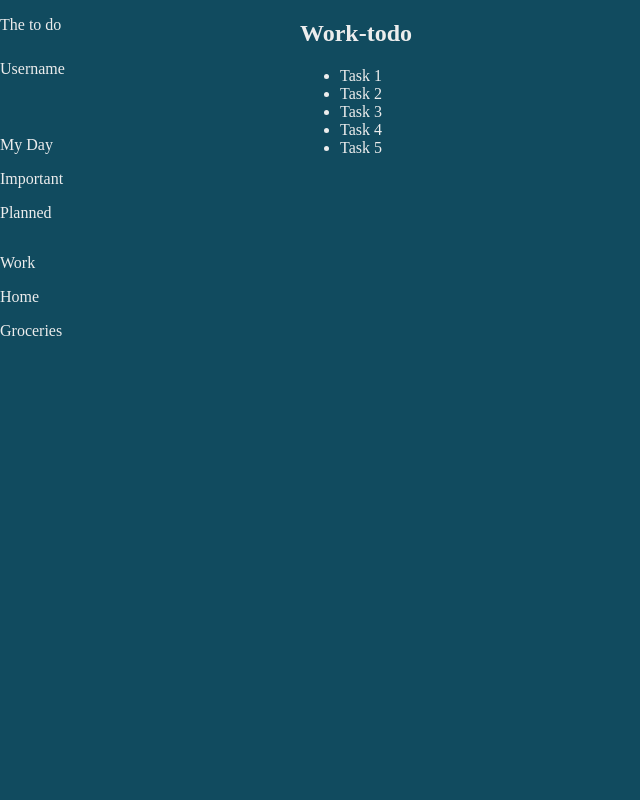
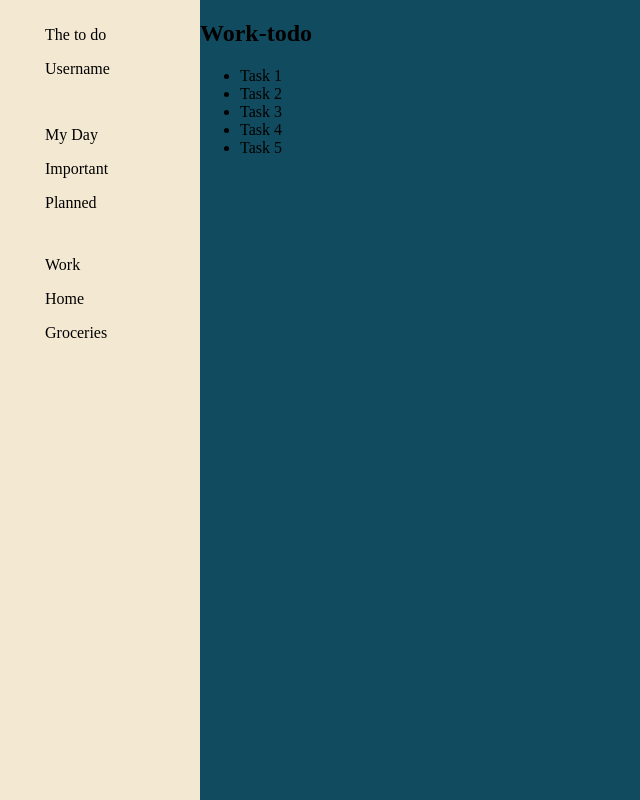
Before and after one commit to Gamborg0101/todo, a website built with webpack: page src/template.html in a window 1280 px wide. Shown: the whole page, without its empty margins (0-640 px from the left). Built offline with nearby package versions, Linux system fonts and the light colour scheme.

Commit message:
Css left bar is almost done. Need to import icons

```diff
--- a/src/style.css
+++ b/src/style.css
@@ -5,6 +5,9 @@ body {
   color: var(--textColor);
   font-size: 16px;
   font-family: "Times New Roman", Times, serif;
+  min-block-size: 100vh;
+  min-block-size: 100dvh;
+  display: grid;
 }
 
 :root {
@@ -13,20 +16,42 @@ body {
   --accent1: #1a936f;
   --accent2: #88d498;
   --accent3: #c6dabf;
-  --textColor: #ededed;
+  --textColor: #000000;
 }
 
 #section-container {
   display: grid;
-  grid-template-columns: 300px 1fr;
+  grid-template-columns: 200px 1fr;
+  height: 100%;
 }
 
 #left-section {
+  background-color: var(--light-background-color);
   display: grid;
   grid-column: 1/2;
-  grid-template-rows: repeat(2, 60px) 1fr 1fr;
+  grid-template-rows: repeat(2, minmax(30px, 50px)) repeat(
+      2,
+      minmax(75px, 130px)
+    );
+  grid-template-columns: 35px 1fr 35px;
+  padding: 10px;
+  grid-template-areas:
+    "symbol1 app-name number1"
+    "symbol2 username number2 "
+    "symbol3 tasks-list-1 number3"
+    "symbol4 tasks-list-2 number4";
+}
+#app-name {
+  grid-area: app-name;
+}
+#username {
+  grid-area: username;
 }
 
-#right-section {
-  grid-column: 2/3;
+#tasks-list-1 {
+  grid-area: tasks-list-1;
 }
+
+#tasks-list-2 {
+  grid-area: tasks-list-2;
+}
--- a/src/template.html
+++ b/src/template.html
@@ -12,7 +12,7 @@
         <div id="app-name">
           <p>The to do</p>
         </div>
-        <div>Username</div>
+        <div id="username">Username</div>
         <div id="tasks-list-1">
           <div id="my-day">
             <p>My Day</p>
```
Also changed, not shown: assets/small_images/briefcase.svg (added), assets/small_images/calendar.svg (added), assets/small_images/cart.svg (added), assets/small_images/flag.svg (added), assets/small_images/home.svg (added), assets/small_images/human.svg (added), assets/small_images/magnify.svg (added), assets/small_images/star.svg (added), assets/small_images/sunny.svg (added).
